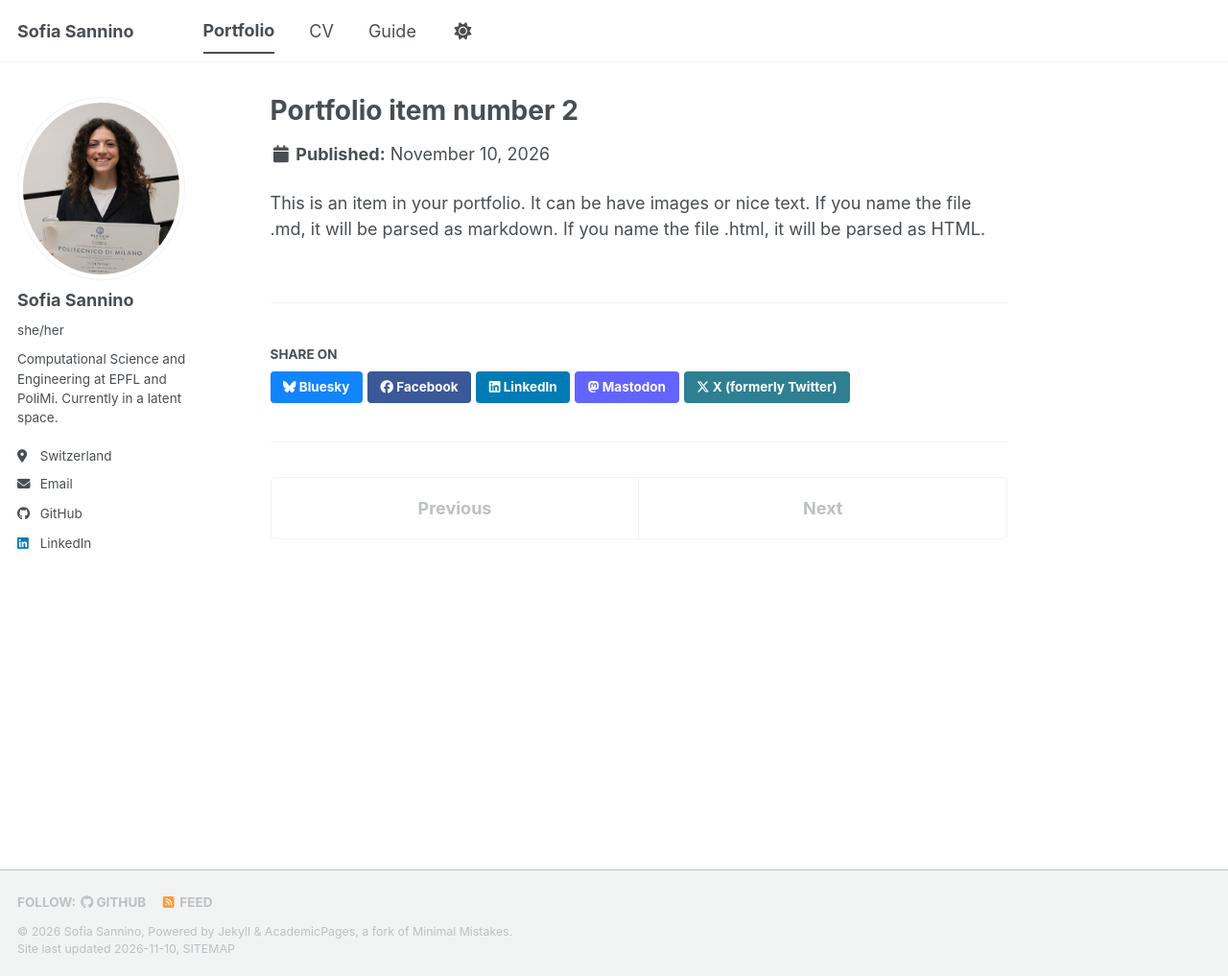
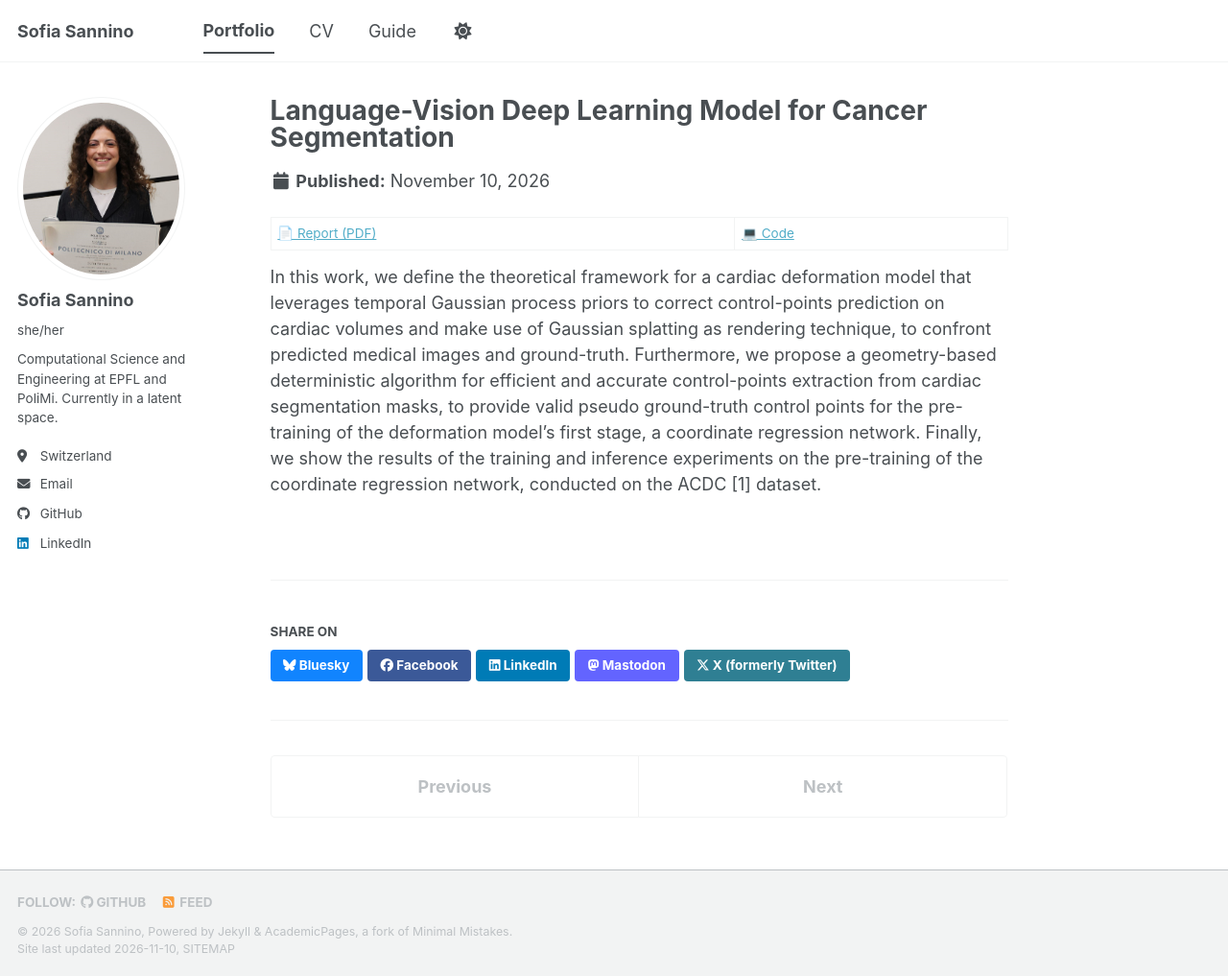
Before and after one commit to sofiasannino/sofiasannino.github.io, a Jekyll site: the page built from _portfolio/portfolio-2.md, in a window 1280 px wide and 1017 px high. Shown: the whole window at 96% size. Built offline with Jekyll 4.4.1, drawn with Linux system fonts in a browser that asks for light colours; a script bundle is joined from its source files by our own code; a style sheet for code colours, icons or effects is not loaded.

Commit message:
fix item 1 portfolio

```diff
--- /dev/null
+++ b/_portfolio/portfolio-2.md
@@ -0,0 +1,17 @@
+---
+title: "Language-Vision Deep Learning Model for Cancer Segmentation"
+excerpt: "Defined a newprobabilistic state-space model, representing cardiacmotion timeseries data by combining Gaussian primitives with Markovian Gaussian Processes<br/><img src='/images/sdsc_logo.png'>"
+collection: portfolio
+---
+[📄 Report (PDF)](/files/Semester_project_Sannino_SDSC.pdf) | [💻 Code](https://github.com/sofiasannino/Cardiac-Deformation-SDSC)
+
+In this work, we define the theoretical framework for a cardiac deformation model that
+leverages temporal Gaussian process priors to correct control-points prediction on cardiac
+volumes and make use of Gaussian splatting as rendering technique, to confront
+predicted medical images and ground-truth.
+Furthermore, we propose a geometry-based deterministic algorithm for efficient and accurate
+control-points extraction from cardiac segmentation masks, to provide valid pseudo
+ground-truth control points for the pre-training of the deformation model’s first stage,
+a coordinate regression network.
+Finally, we show the results of the training and inference experiments on the pre-training
+of the coordinate regression network, conducted on the ACDC [1] dataset.
```
Also changed, not shown: _portfolio/portfolio-1.md (+2 -2 lines).
